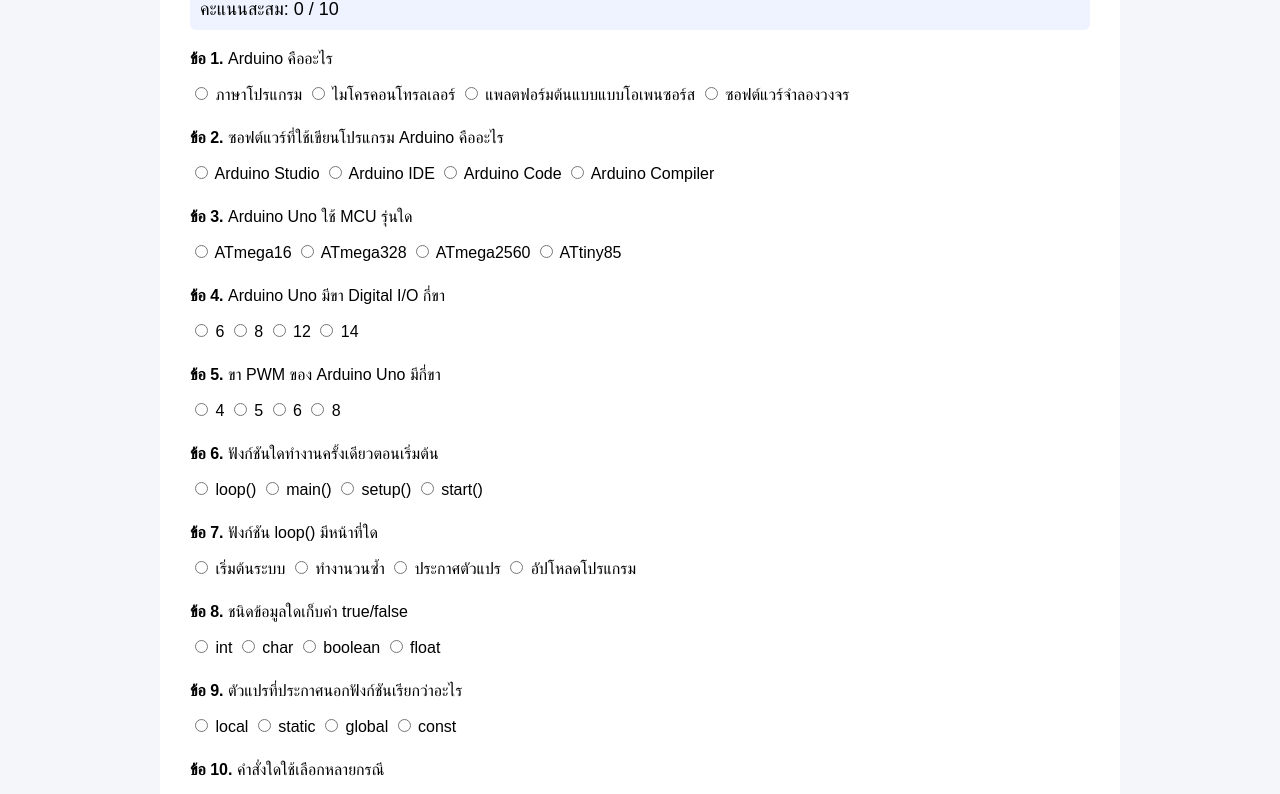
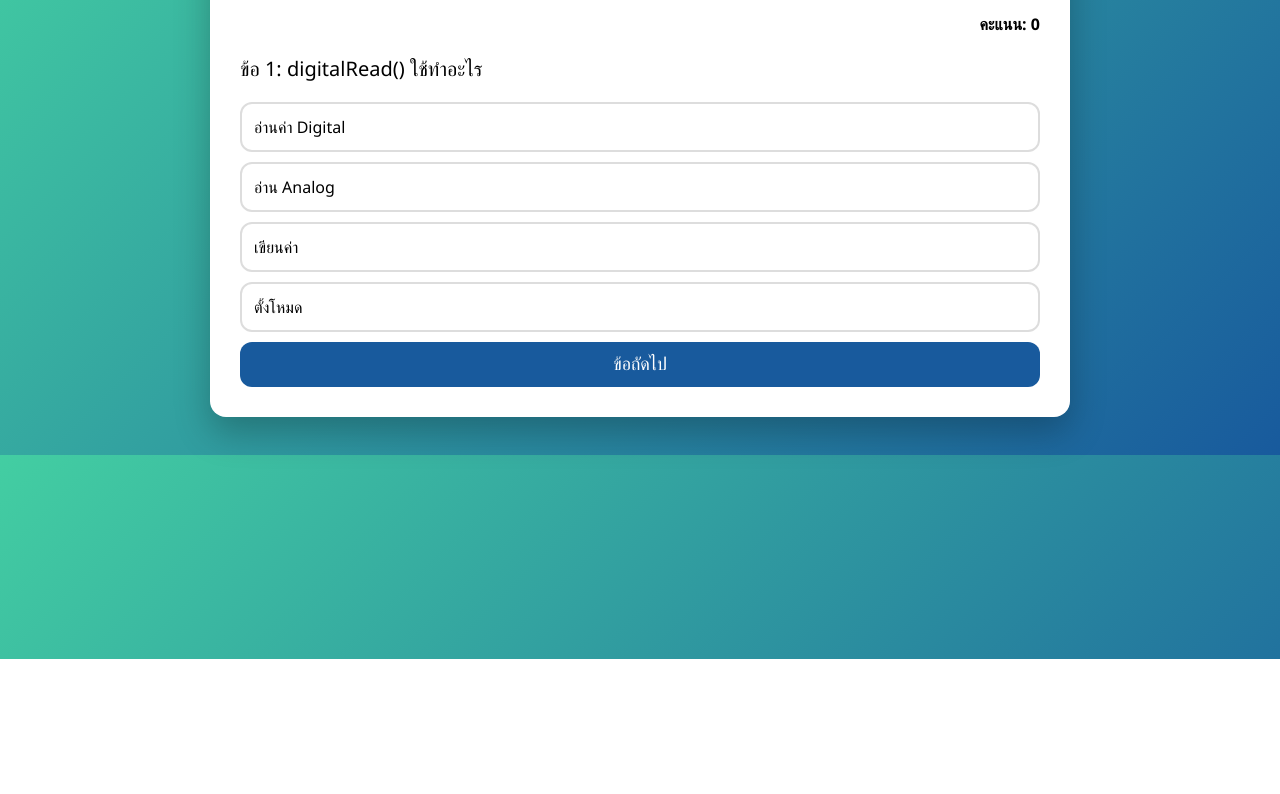
Before and after one commit to Fang2510/fang2510.github.io, a plain HTML site: page index.html in a window 1280 px wide. Shown: the part 141-935 px from the top of the page. After the commit the page ends 800 px from the top, so only its background shows below. Drawn offline with Linux system fonts and the light colour scheme.

Commit message:
Update index.html

```diff
--- a/index.html
+++ b/index.html
@@ -2,114 +2,142 @@
 <html lang="th">
 <head>
 <meta charset="UTF-8">
-<title>แบบทดสอบ Arduino บทที่ 3</title>
+<title>Arduino Quiz บทที่ 4</title>
+
 <style>
 body{
-  font-family: Arial, sans-serif;
-  background:#f4f6f9;
-  margin:0;padding:20px;
+  font-family: "Segoe UI", sans-serif;
+  background: linear-gradient(135deg,#43cea2,#185a9d);
+  padding:30px;
 }
 .container{
-  max-width:900px;
+  max-width:800px;
   margin:auto;
   background:#fff;
   padding:30px;
-  border-radius:10px;
+  border-radius:16px;
+  box-shadow:0 15px 35px rgba(0,0,0,.25);
 }
 h1{text-align:center}
-.question{margin-bottom:25px}
-.answers label{
-  display:block;
-  margin:6px 0;
+.score{text-align:right;font-weight:bold}
+.question{font-size:20px;margin:20px 0}
+.choice{
+  border:2px solid #ddd;
+  border-radius:12px;
+  padding:12px;
+  margin:10px 0;
   cursor:pointer;
+  transition:.3s;
 }
-.correct{color:green;font-weight:bold}
-.wrong{color:red;font-weight:bold}
-.score-box{
-  background:#eef3ff;
-  padding:10px;
-  border-radius:6px;
-  margin-bottom:20px;
+.choice:hover{background:#f3f3f3}
+.correct{background:#d4edda;border-color:#28a745}
+.wrong{background:#f8d7da;border-color:#dc3545}
+.disabled{pointer-events:none}
+button{
+  width:100%;
+  padding:12px;
   font-size:18px;
+  background:#185a9d;
+  color:#fff;
+  border:none;
+  border-radius:12px;
+  cursor:pointer;
 }
 </style>
 </head>
+
 <body>
-
 <div class="container">
-<h1>แบบทดสอบ Arduino บทที่ 3</h1>
-<div class="score-box">
-คะแนนสะสม: <span id="score">0</span> / <span id="total">0</span>
-</div>
-<form id="quiz"></form>
+  <h1>ข้อสอบ Arduino บทที่ 4</h1>
+  <div class="score" id="score">คะแนน: 0</div>
+  <div class="question" id="question"></div>
+  <div id="choices"></div>
+  <button onclick="next()">ข้อถัดไป</button>
 </div>
 
 <script>
-const quizData = [
-{q:"Arduino คืออะไร",a:["ภาษาโปรแกรม","ไมโครคอนโทรลเลอร์","แพลตฟอร์มต้นแบบแบบโอเพนซอร์ส","ซอฟต์แวร์จำลองวงจร"],c:2},
-{q:"ซอฟต์แวร์ที่ใช้เขียนโปรแกรม Arduino คืออะไร",a:["Arduino Studio","Arduino IDE","Arduino Code","Arduino Compiler"],c:1},
-{q:"Arduino Uno ใช้ MCU รุ่นใด",a:["ATmega16","ATmega328","ATmega2560","ATtiny85"],c:1},
-{q:"Arduino Uno มีขา Digital I/O กี่ขา",a:["6","8","12","14"],c:3},
-{q:"ขา PWM ของ Arduino Uno มีกี่ขา",a:["4","5","6","8"],c:2},
-{q:"ฟังก์ชันใดทำงานครั้งเดียวตอนเริ่มต้น",a:["loop()","main()","setup()","start()"],c:2},
-{q:"ฟังก์ชัน loop() มีหน้าที่ใด",a:["เริ่มต้นระบบ","ทำงานวนซ้ำ","ประกาศตัวแปร","อัปโหลดโปรแกรม"],c:1},
-{q:"ชนิดข้อมูลใดเก็บค่า true/false",a:["int","char","boolean","float"],c:2},
-{q:"ตัวแปรที่ประกาศนอกฟังก์ชันเรียกว่าอะไร",a:["local","static","global","const"],c:2},
-{q:"คำสั่งใดใช้เลือกหลายกรณี",a:["if","for","while","switch-case"],c:3},
-// (ครบ 30 ข้อ ใช้ชุดเดียวกับก่อนหน้า)
+// ================== คลังข้อสอบ (30 ข้อ) ==================
+const questions = [
+{q:"พอร์ต I/O บน Arduino เรียกว่าอะไร",c:["PORT","BUS","PIN","CHANNEL"],a:2},
+{q:"Arduino Uno มี Digital Pin กี่ขา",c:["10","12","14","16"],a:2},
+{q:"Digital Pin มีสถานะกี่แบบ",c:["1","2","3","4"],a:1},
+{q:"ค่า HIGH ของ Arduino Uno ประมาณเท่าใด",c:["1.8V","3.3V","5V","12V"],a:2},
+{q:"ฟังก์ชันใดใช้กำหนดโหมดขา",c:["digitalWrite","pinMode","analogRead","delay"],a:1},
+{q:"โหมด INPUT_PULLUP มีคุณสมบัติอย่างไร",c:["ต้องใช้ R ภายนอก","มี pull-up ภายใน","มี pull-down ภายใน","ใช้เฉพาะ Analog"],a:1},
+{q:"เมื่อกดสวิตช์ใน INPUT_PULLUP ค่าเป็นอะไร",c:["HIGH","LOW","FLOAT","ERROR"],a:1},
+{q:"กระแสสูงสุดที่ขา I/O ไม่ควรเกิน",c:["10mA","20mA","30mA","40mA"],a:3},
+{q:"digitalWrite() ใช้ทำอะไร",c:["อ่านค่า","เขียน HIGH/LOW","เขียน PWM","อ่าน Analog"],a:1},
+{q:"digitalRead() ใช้ทำอะไร",c:["อ่านค่า Digital","อ่าน Analog","เขียนค่า","ตั้งโหมด"],a:0},
+
+{q:"Arduino Uno มี Analog Input กี่ขา",c:["4","6","8","10"],a:1},
+{q:"analogRead() ให้ค่าช่วงใด",c:["0–255","0–512","0–1023","0–4095"],a:2},
+{q:"แรงดันอ้างอิงของ Arduino Uno คือ",c:["3.3V","5V","1.1V","12V"],a:1},
+{q:"แรงดัน 2.5V จะได้ค่า analogRead ใกล้เคียง",c:["256","384","512","768"],a:2},
+{q:"ADC ของ Arduino Uno มีความละเอียดกี่บิต",c:["8","10","12","16"],a:1},
+
+{q:"PWM ย่อมาจากอะไร",c:["Pulse Wave Mode","Power Width Modulation","Pulse Width Modulation","Programmable Wave Module"],a:2},
+{q:"ขา PWM บน Arduino Uno คือข้อใด",c:["0–5","3,5,6,9,10,11","A0–A5","2,4,7,8"],a:1},
+{q:"analogWrite() ใช้กับขาแบบใด",c:["Digital","Analog","PWM","Serial"],a:2},
+{q:"ค่า analogWrite อยู่ในช่วงใด",c:["0–100","0–255","0–1023","0–5"],a:1},
+{q:"Duty Cycle คืออะไร",c:["แรงดัน","ความถี่","เวลาที่เป็น HIGH","กระแส"],a:2},
+
+{q:"การสื่อสารแบบ Serial ส่งข้อมูลอย่างไร",c:["หลายบิตพร้อมกัน","ทีละบิต","ใช้หลายสาย","ต้องมี Clock"],a:1},
+{q:"Serial.begin(9600) หมายถึงอะไร",c:["แรงดัน","ความถี่","Baud rate","Delay"],a:2},
+{q:"Serial.print() ใช้ทำอะไร",c:["รับข้อมูล","ส่งข้อมูล","ตั้งค่า","แปลงข้อมูล"],a:1},
+{q:"Serial Monitor ใช้เพื่ออะไร",c:["เขียนโค้ด","แสดงผลข้อมูล","อัปโหลดโปรแกรม","Debug ฮาร์ดแวร์"],a:1},
+
+{q:"UART ใช้สายสัญญาณกี่เส้นหลัก",c:["1","2","3","4"],a:1},
+{q:"TX หมายถึงอะไร",c:["รับข้อมูล","ส่งข้อมูล","Clock","เลือก Slave"],a:1},
+{q:"RX หมายถึงอะไร",c:["ส่งข้อมูล","รับข้อมูล","Clock","Address"],a:1},
+{q:"I2C ใช้สายกี่เส้น",c:["1","2","3","4"],a:1},
+{q:"สายของ I2C คือข้อใด",c:["TX/RX","MOSI/MISO","SDA/SCL","CS/CLK"],a:2},
+{q:"SPI ใช้สายหลักกี่เส้น",c:["2","3","4","5"],a:2}
 ];
 
-let score = Number(localStorage.getItem("arduinoScore")) || 0;
-let answered = JSON.parse(localStorage.getItem("arduinoAnswered")) || {};
+// ================== ระบบ Quiz ==================
+let quiz=[...questions].sort(()=>Math.random()-0.5);
+let index=0,score=0,answered=false;
 
-document.getElementById("score").textContent = score;
-document.getElementById("total").textContent = quizData.length;
+function loadQ(){
+ answered=false;
+ document.getElementById("question").innerText=`ข้อ ${index+1}: ${quiz[index].q}`;
+ const c=document.getElementById("choices");
+ c.innerHTML="";
+ quiz[index].c.forEach((x,i)=>{
+  let d=document.createElement("div");
+  d.className="choice";
+  d.innerText=x;
+  d.onclick=()=>check(d,i);
+  c.appendChild(d);
+ });
+}
+loadQ();
 
-const quizForm = document.getElementById("quiz");
+function check(el,i){
+ if(answered)return;
+ answered=true;
+ const q=quiz[index];
+ document.querySelectorAll(".choice").forEach((c,idx)=>{
+  c.classList.add("disabled");
+  if(idx===q.a)c.classList.add("correct");
+  if(idx===i && i!==q.a)c.classList.add("wrong");
+ });
+ if(i===q.a){
+  score++;
+  document.getElementById("score").innerText=`คะแนน: ${score}`;
+ }
+}
 
-quizData.forEach((item,i)=>{
-  const div = document.createElement("div");
-  div.className="question";
-  div.innerHTML = `<p><b>ข้อ ${i+1}.</b> ${item.q}</p>`;
-  item.a.forEach((ans,j)=>{
-    const label=document.createElement("label");
-    label.innerHTML = `
-      <input type="radio" name="q${i}" value="${j}">
-      ${ans}
-    `;
-    label.onclick = ()=>checkAnswer(i,j,label);
-    div.appendChild(label);
-  });
-  quizForm.appendChild(div);
-});
-
-function checkAnswer(qIndex, ansIndex, label){
-  if(answered[qIndex]) return;
-
-  const correct = quizData[qIndex].c;
-  const labels = document.getElementsByName(`q${qIndex}`);
-
-  labels.forEach(l=>{
-    l.disabled=true;
-    if(Number(l.value)===correct){
-      l.parentElement.classList.add("correct");
-      l.parentElement.innerHTML += " ✓ (ถูก)";
-    }
-  });
-
-  if(ansIndex===correct){
-    score++;
-    document.getElementById("score").textContent = score;
-  }else{
-    label.classList.add("wrong");
-    label.innerHTML += " ✗ (ผิด)";
-  }
-
-  answered[qIndex]=true;
-  localStorage.setItem("arduinoScore",score);
-  localStorage.setItem("arduinoAnswered",JSON.stringify(answered));
+function next(){
+ if(!answered){alert("กรุณาเลือกคำตอบก่อน");return;}
+ index++;
+ if(index<quiz.length) loadQ();
+ else document.body.innerHTML=
+ `<div class="container">
+   <h1>จบแบบทดสอบ</h1>
+   <h2>คะแนนที่ได้ ${score}/${quiz.length}</h2>
+  </div>`;
 }
 </script>
-
 </body>
 </html>
```
